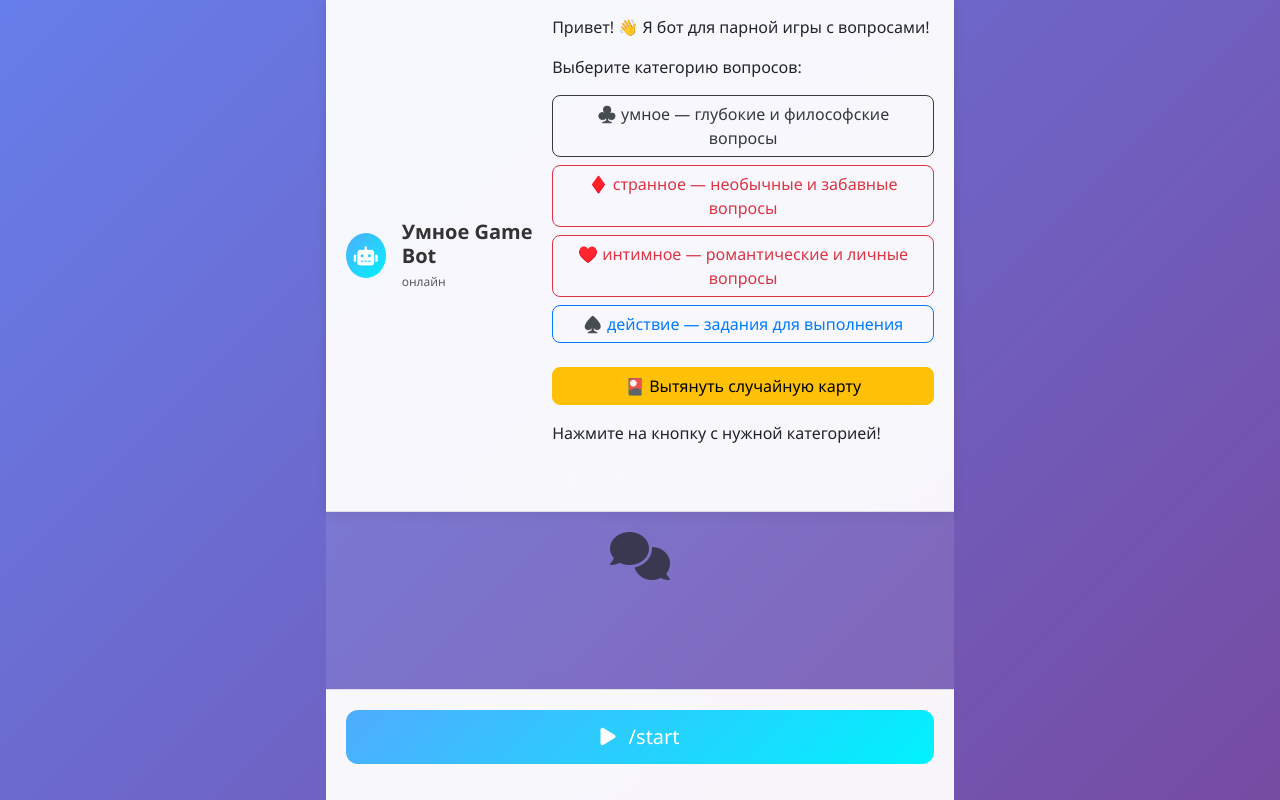
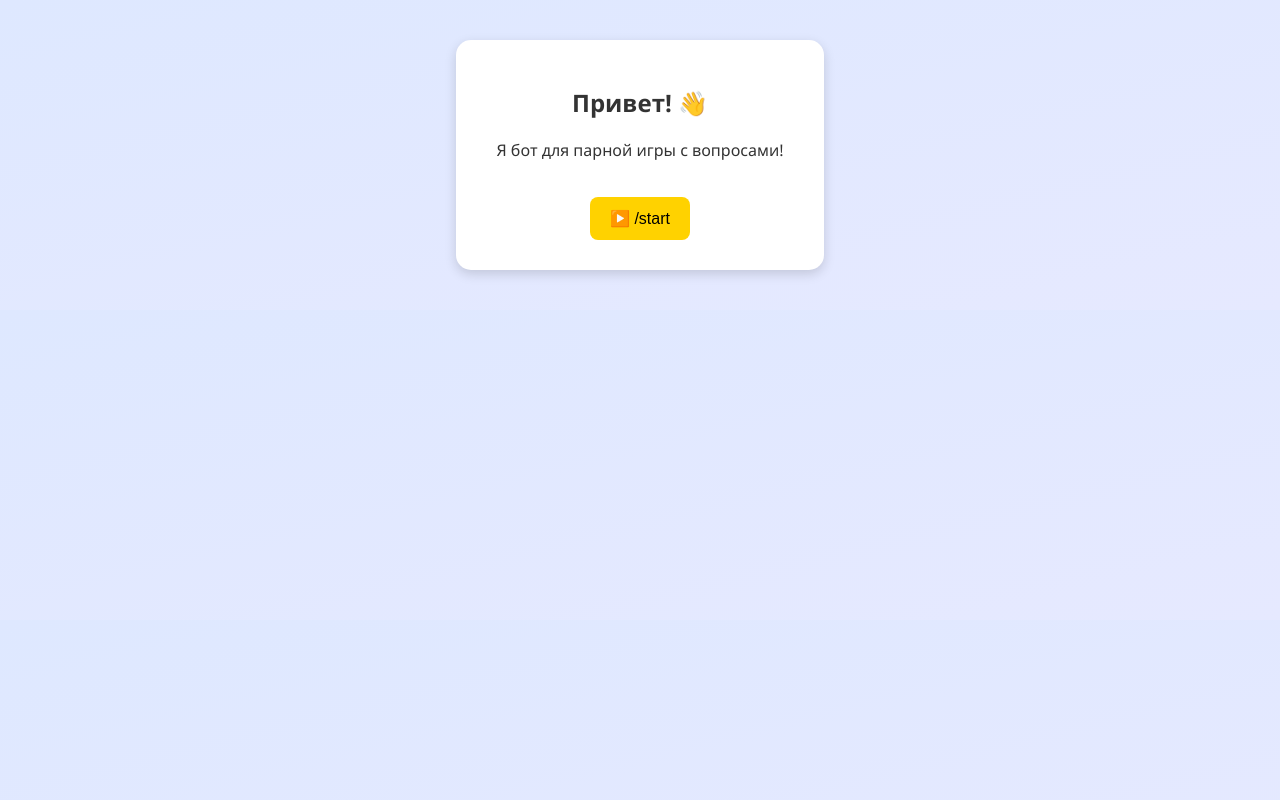
Before and after one commit to lanamontana/umno_game_bot, a Flask app: page / in a window 1280 px wide. Run offline with Flask 3, Linux system fonts and the light colour scheme.

Commit message:
Add files via upload

```diff
--- a/templates/index.html
+++ b/templates/index.html
@@ -1,132 +1,82 @@
 <!DOCTYPE html>
 <html lang="ru">
 <head>
-    <meta charset="UTF-8">
-    <meta name="viewport" content="width=device-width, initial-scale=1.0">
-    <title>Умное Game Bot</title>
-    <link href="https://cdn.jsdelivr.net/npm/bootstrap@5.3.0/dist/css/bootstrap.min.css" rel="stylesheet">
-    <link href="https://cdnjs.cloudflare.com/ajax/libs/font-awesome/6.0.0/css/all.min.css" rel="stylesheet">
-    <link href="{{ url_for('static', filename='css/style.css') }}" rel="stylesheet">
+  <meta charset="UTF-8" />
+  <title>Умное Game Bot</title>
+  <style>
+    body {
+      font-family: 'Segoe UI', sans-serif;
+      background: linear-gradient(to bottom right, #dee8ff, #e6e9ff);
+      margin: 0;
+      padding: 40px;
+      display: flex;
+      flex-direction: column;
+      align-items: center;
+      color: #333;
+    }
+    .container {
+      background-color: white;
+      border-radius: 15px;
+      padding: 30px 40px;
+      max-width: 500px;
+      box-shadow: 0 4px 12px rgba(0, 0, 0, 0.15);
+      text-align: center;
+      animation: fadeIn 1s ease;
+    }
+    h1 {
+      font-size: 24px;
+      margin-bottom: 20px;
+    }
+    .category {
+      margin: 10px 0;
+      font-size: 16px;
+      text-align: left;
+    }
+    button {
+      background-color: #ffd200;
+      border: none;
+      padding: 12px 20px;
+      font-size: 16px;
+      border-radius: 8px;
+      cursor: pointer;
+      margin-top: 20px;
+    }
+    button:hover {
+      background-color: #f0c100;
+    }
+    .hidden {
+      display: none;
+    }
+    @keyframes fadeIn {
+      from { opacity: 0; transform: translateY(20px); }
+      to { opacity: 1; transform: translateY(0); }
+    }
+  </style>
 </head>
 <body>
-    <div class="container-fluid h-100">
-        <div class="row h-100 justify-content-center">
-            <div class="col-12 col-md-8 col-lg-6 d-flex flex-column">
+  <!-- Экран приветствия -->
+  <div class="container" id="startScreen">
+    <h1>Привет! 👋</h1>
+    <p>Я бот для парной игры с вопросами!</p>
+    <button onclick="showCategories()">▶️ /start</button>
+  </div>
 
-                <!-- Header -->
-                <div class="chat-header">
-                    <div class="d-flex align-items-center">
-                        <div class="bot-avatar me-3">
-                            <i class="fas fa-robot"></i>
-                        </div>
-                        <div>
-                            <h5 class="mb-0">Умное Game Bot</h5>
-                            <small class="text-muted">онлайн</small>
-                        </div>
-                    </div>
-                    <div class="header-actions">
-                        <p>Привет! 👋 Я бот для парной игры с вопросами!</p>
-                            <p>Выберите категорию вопросов:</p>
-                            <div class="d-grid gap-2">
-                              <a href="/category/smart" class="btn btn-outline-dark">♣️ умное — глубокие и философские вопросы</a>
-                              <a href="/category/strange" class="btn btn-outline-danger">♦️ странное — необычные и забавные вопросы</a>
-                              <a href="/category/intimate" class="btn btn-outline-danger">♥️ интимное — романтические и личные вопросы</a>
-                              <a href="/category/action" class="btn btn-outline-primary">♠️ действие — задания для выполнения</a>
-                                <a href="{{ url_for('random_card') }}" class="btn btn-warning mt-3">🎴 Вытянуть случайную карту</a>
-                            </div>
-                          <p class="mt-3">Нажмите на кнопку с нужной категорией!</p>
-                        <form method="POST" action="{{ url_for('clear_chat') }}" class="d-inline">
-                            <button type="submit" class="btn btn-sm btn-outline-light">
-                                <i class="fas fa-trash"></i>
-                            </button>
-                        </form>
-                        <a href="{{ url_for('admin') }}" class="btn btn-sm btn-outline-light ms-2">
-                            <i class="fas fa-cog"></i>
-                        </a>
-                    </div>
-                </div>
+  <!-- Экран с категориями -->
+  <div class="container hidden" id="categoriesScreen">
+    <h1>Выберите категорию вопросов:</h1>
+    <div class="category">♠️ <b>умное</b> — глубокие и философские вопросы</div>
+    <div class="category">♦️ <b>странное</b> — необычные и забавные вопросы</div>
+    <div class="category">♥️ <b>интимное</b> — романтические и личные вопросы</div>
+    <div class="category">♣️ <b>действие</b> — задания для выполнения</div>
+    <button>🃏 Вытянуть случайную карту</button>
+    <p style="margin-top: 10px; font-size: 14px; color: #888;">Нажмите на кнопку с нужной категорией!</p>
+  </div>
 
-                <!-- Chat Messages -->
-                <div class="chat-messages flex-grow-1" id="chatMessages">
-                    {% if not chat_history %}
-                    <div class="text-center text-muted">
-                      <i class="fas fa-comments fa-3x mb-3"></i>
-
-                    </div>
-                    {% endif %}
-
-                    {% for message in chat_history %}
-                        {% if message.type == 'user' %}
-                            <div class="message user-message">
-                                <div class="message-content">
-                                    {{ message.message }}
-                                    <div class="message-time">{{ message.timestamp }}</div>
-                                </div>
-                            </div>
-                        {% else %}
-                            <div class="message bot-message">
-                                <div class="message-content">
-                                    {{ message.message|replace('\n', '<br>')|safe }}
-                                    <div class="message-time">{{ message.timestamp }}</div>
-                                </div>
-                            </div>
-                        {% endif %}
-                    {% endfor %}
-                </div>
-
-                <!-- Action Buttons -->
-                <div class="chat-actions">
-                    {% if not chat_history or chat_history[-1].type == 'bot' %}
-                        {% if not chat_history %}
-                            <!-- Start Button -->
-                            <form method="POST" action="{{ url_for('start_game') }}">
-                                <button type="submit" class="btn btn-primary btn-lg w-100 mb-3">
-                                    <i class="fas fa-play me-2"></i>
-                                    /start
-                                </button>
-                            </form>
-                        {% else %}
-                            <!-- Category Buttons -->
-                            <div class="category-buttons">
-                                <div class="row g-2">
-                                    <div class="col-6">
-                                        <form method="POST" action="{{ url_for('get_question', category='smart') }}">
-                                            <button type="submit" class="btn btn-outline-primary w-100">
-                                                ♣️ умное
-                                            </button>
-                                        </form>
-                                    </div>
-                                    <div class="col-6">
-                                        <form method="POST" action="{{ url_for('get_question', category='strange') }}">
-                                            <button type="submit" class="btn btn-outline-warning w-100">
-                                                ♦️ странное
-                                            </button>
-                                        </form>
-                                    </div>
-                                    <div class="col-6">
-                                        <form method="POST" action="{{ url_for('get_question', category='intimate') }}">
-                                            <button type="submit" class="btn btn-outline-danger w-100">
-                                                ♥️ интимное
-                                            </button>
-                                        </form>
-                                    </div>
-                                    <div class="col-6">
-                                        <form method="POST" action="{{ url_for('get_question', category='action') }}">
-                                            <button type="submit" class="btn btn-outline-dark w-100">
-                                                ♠️ действие
-                                            </button>
-                                        </form>
-                                    </div>
-                                </div>
-                            </div>
-                        {% endif %}
-                    {% endif %}
-                </div>
-            </div>
-        </div>
-    </div>
-
-    <script src="https://cdn.jsdelivr.net/npm/bootstrap@5.3.0/dist/js/bootstrap.bundle.min.js"></script>
-    <script src="{{ url_for('static', filename='js/script.js') }}"></script>
+  <script>
+    function showCategories() {
+      document.getElementById('startScreen').classList.add('hidden');
+      document.getElementById('categoriesScreen').classList.remove('hidden');
+    }
+  </script>
 </body>
 </html>
```
